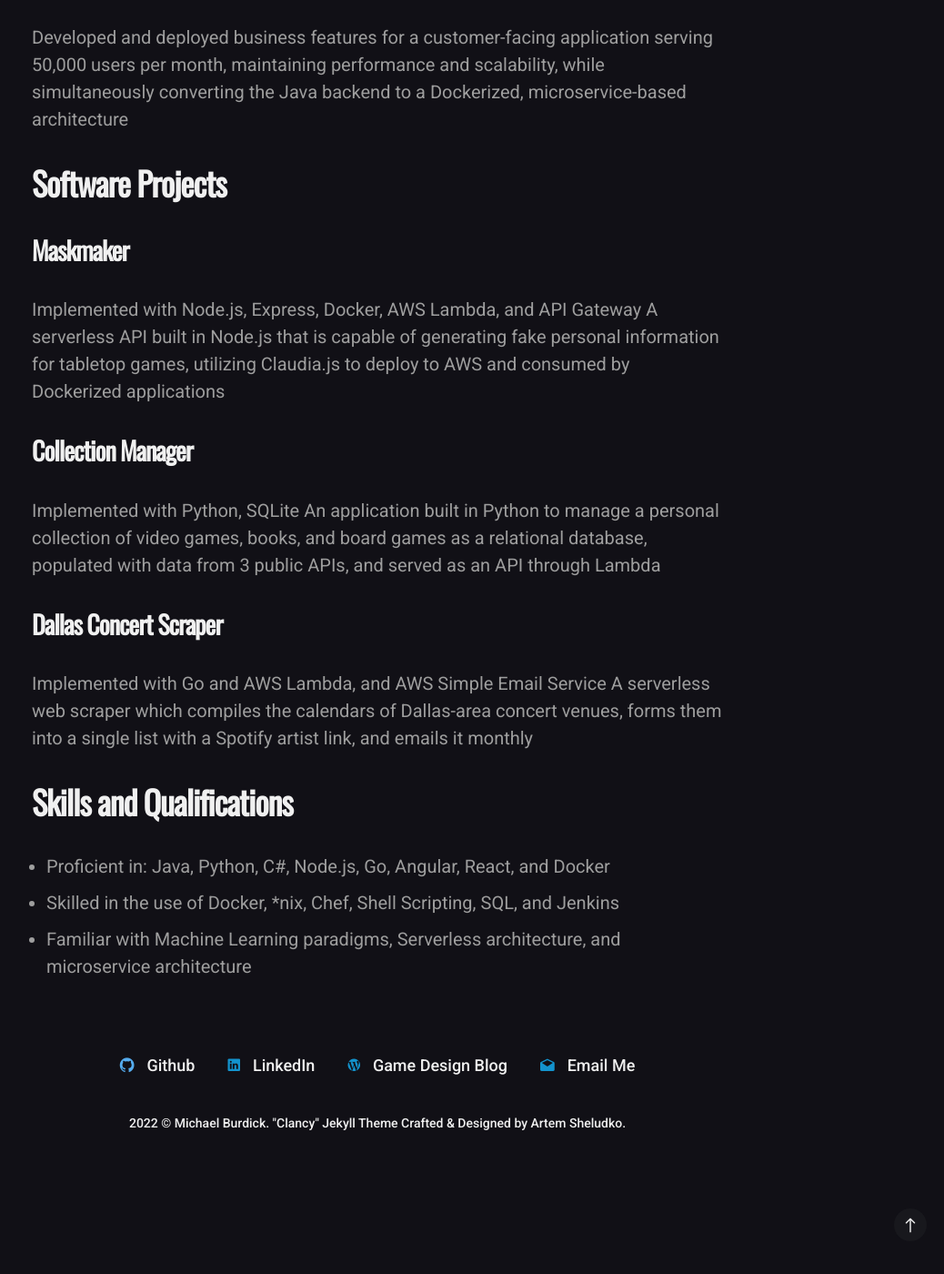
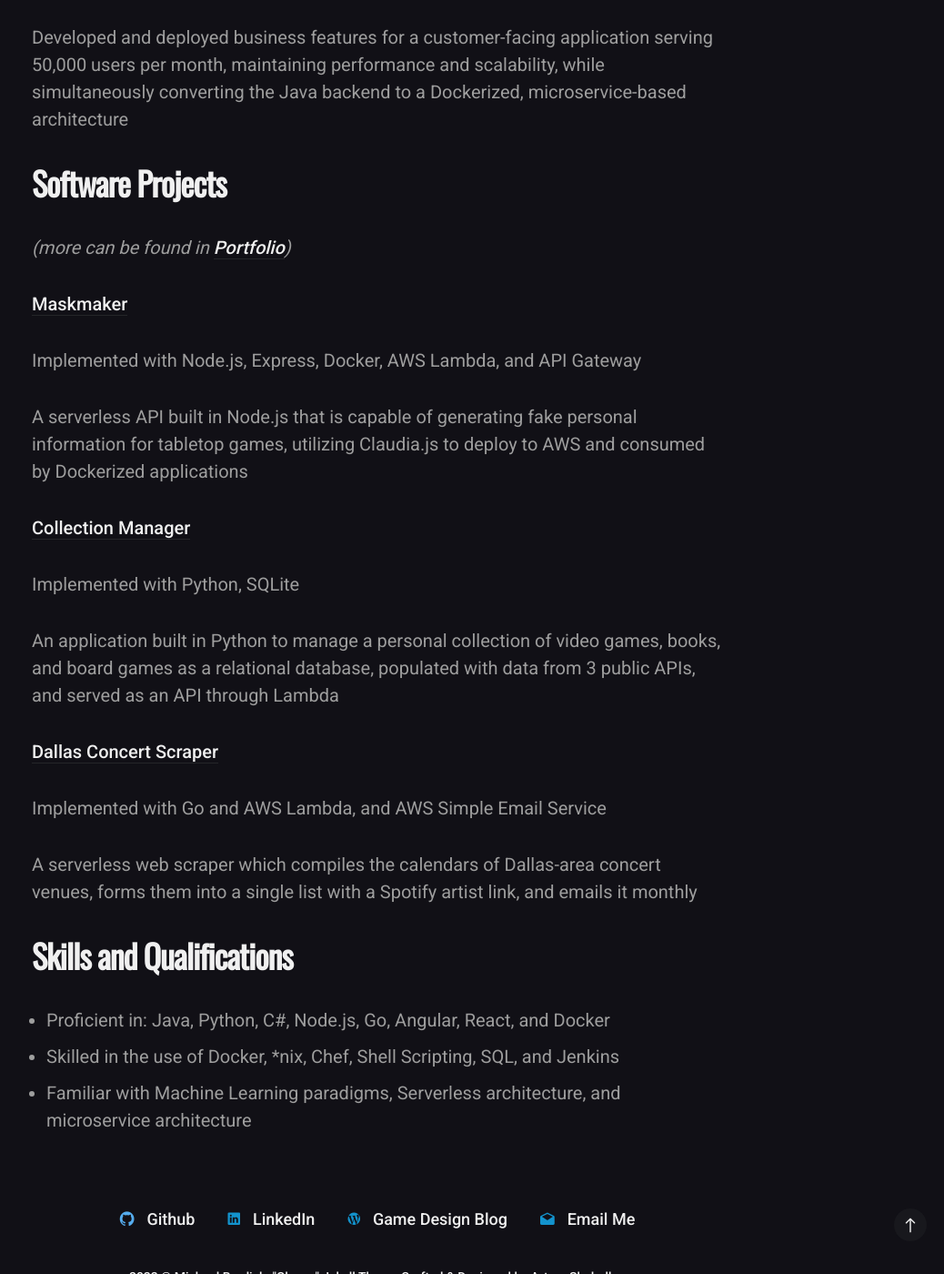
Before and after one commit to Asylumrunner/Asylumrunner.github.io, a Jekyll site: the page built from docs/_pages/resume.md, in a window 1280 px wide and 1400 px high, scrolled down 1466 px. Shown: the whole window at 91% size, without its empty margins (225-1263 px from the left). Built offline with Jekyll 4.4.1, drawn with Linux system fonts in a browser that asks for light colours; nearby versions of some CDN libraries; before the commit the page ends 2779 px from its top, so only the background shows below that.

Commit message:
Update resume.md

```diff
--- a/docs/_pages/resume.md
+++ b/docs/_pages/resume.md
@@ -33,16 +33,25 @@ Designed, developed, and provided live support for an AWS-based DevOps pipeline,
 Developed and deployed business features for a customer-facing application serving 50,000 users per month, maintaining performance and scalability, while simultaneously converting the Java backend to a Dockerized, microservice-based architecture
 
 # Software Projects
-## Maskmaker
+
+*(more can be found in [Portfolio](https://michaelburdick.com/portfolio))*
+
+**[Maskmaker](https://github.com/Asylumrunner/Maskmaker)**
+
 Implemented with Node.js, Express, Docker, AWS Lambda, and API Gateway
+
 A serverless API built in Node.js that is capable of generating fake personal information for tabletop games, utilizing Claudia.js to deploy to AWS and consumed by Dockerized applications
 
-## Collection Manager
+**[Collection Manager](https://github.com/Asylumrunner/CollectionDatabase)**
+
 Implemented with Python, SQLite
+
 An application built in Python to manage a personal collection of video games, books, and board games as a relational database, populated with data from 3 public APIs, and served as an API through Lambda
 
-## Dallas Concert Scraper
+**[Dallas Concert Scraper](https://github.com/Asylumrunner/DallasConcertScraper)**
+
 Implemented with Go and AWS Lambda, and AWS Simple Email Service
+
 A serverless web scraper which compiles the calendars of Dallas-area concert venues, forms them into a single list with a Spotify artist link, and emails it monthly
 
 # Skills and Qualifications
```
